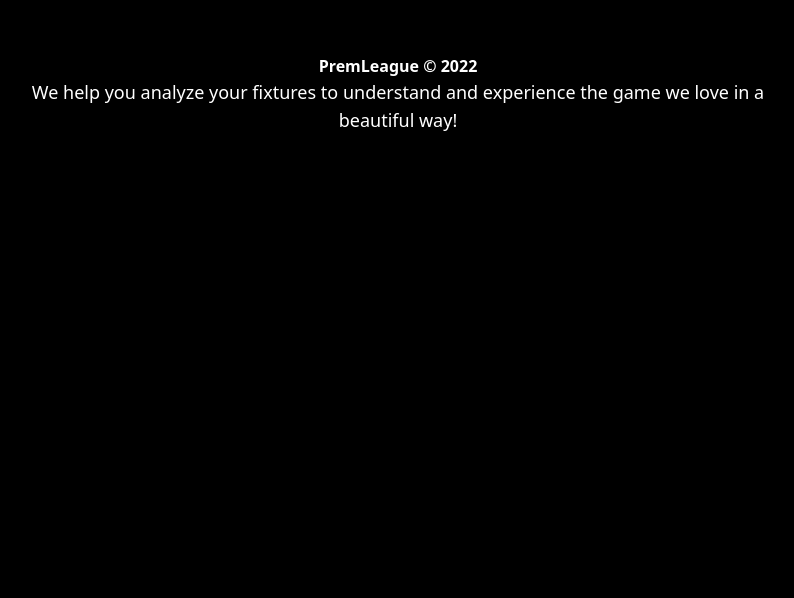
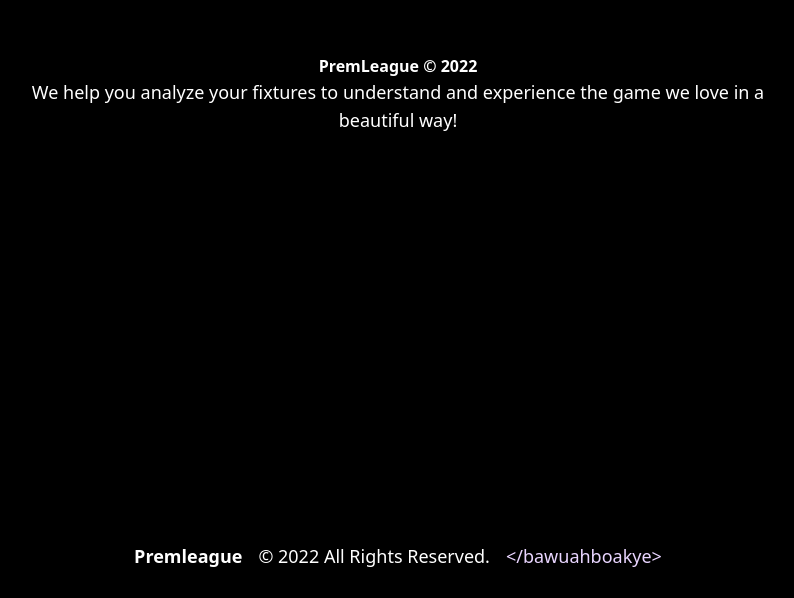
Before and after one commit to koobawuah/premleague, a Next.js app: page /about in a window 1280 px wide. Shown: the part 410-1008 px from the top of the page, without its empty margins (242-1036 px from the left). Before the commit the page ends 928 px from the top, so only its background shows below. Built offline with nearby package versions, Linux system fonts and the light colour scheme.

Commit message:
feat: Added Footer section to the Layout component

```diff
--- a/components/Layout.js
+++ b/components/Layout.js
@@ -20,6 +20,26 @@ const Navbar = () => {
 }
 
 
+
+const Footer= () => {
+
+    const date = new Date()
+
+    return (
+        <div className="w-full h-20 text-white mx-auto py-10">
+            <div className="flex justify-center gap-x-4 text-lg font-medium">
+                <Link href="/">
+                    <a className="font-black">Premleague</a>
+                </Link>
+                <p> &copy; {date.getFullYear()} All Rights Reserved.</p>
+                <Link href="https://bawuahboakye.com">
+                    <a className="text-purple-200 block"> &lt;/bawuahboakye&gt;</a>
+                </Link>
+            </div>
+        </div>
+    )
+}
+
 const Layout = ({children}) => {
 
     return (
@@ -28,6 +48,7 @@ const Layout = ({children}) => {
             <div className="py-2">
                 {children}
             </div>
+            <Footer />
         </div>
     )
 }
```
